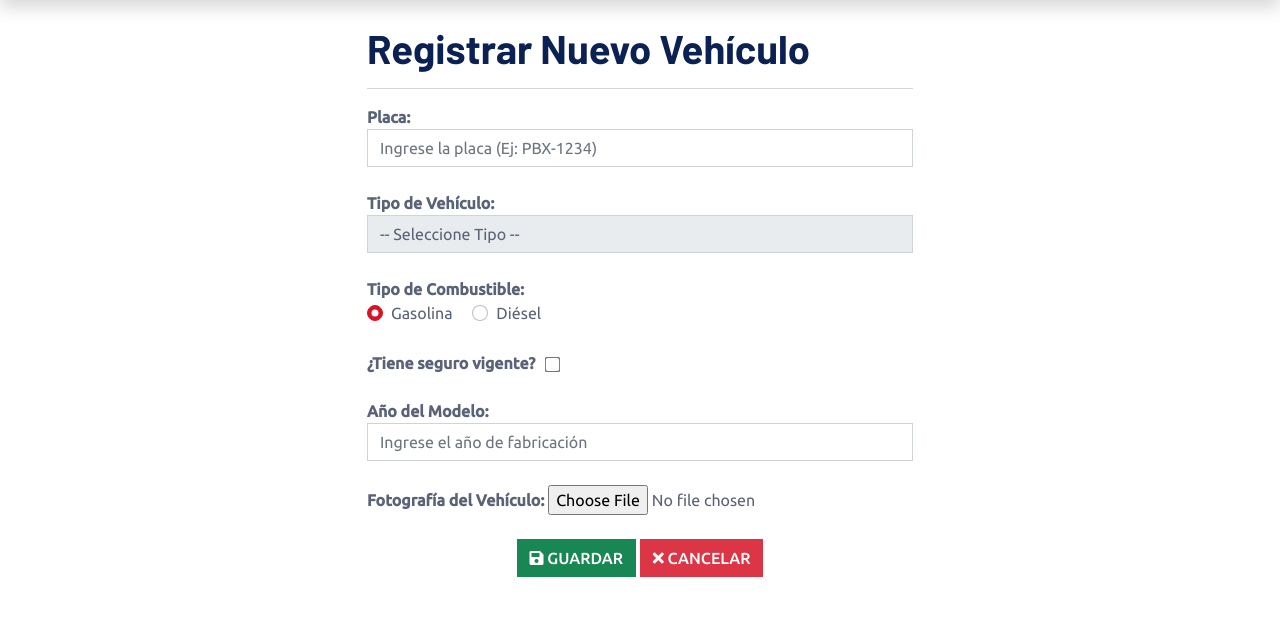
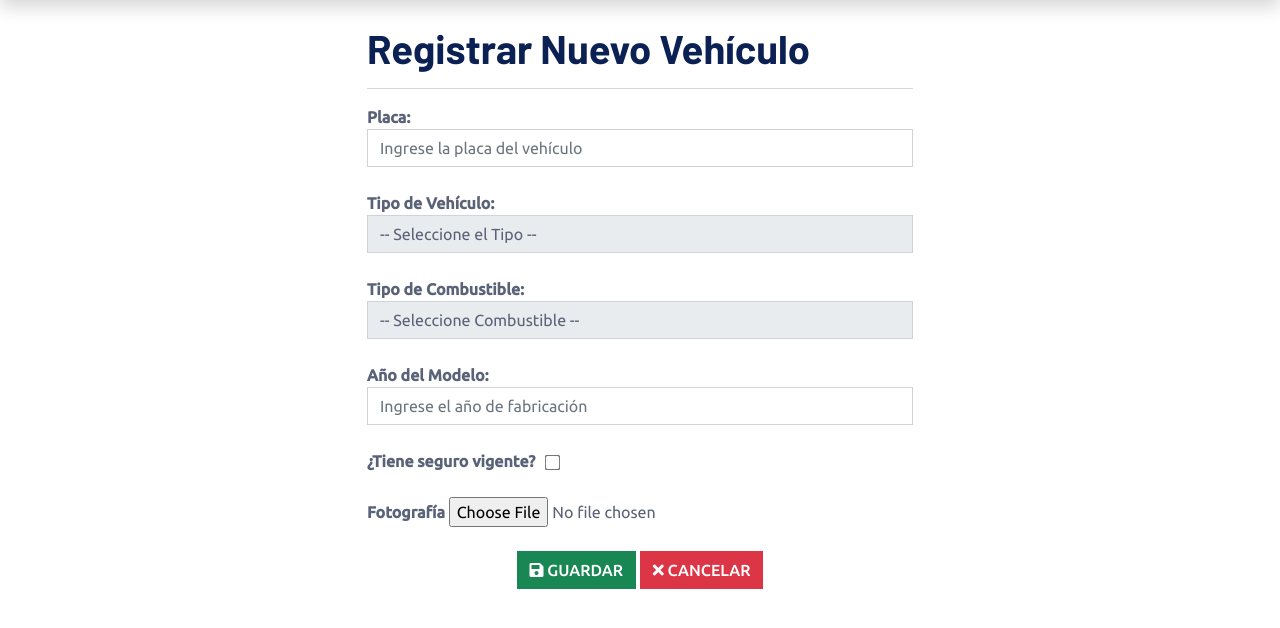
Before and after one commit to pablo2001-bod/control-flota, a Django app: page /NuevoVehiculo/ in a window 1280 px wide. Shown: the part 128-756 px from the top of the page. Run offline with Django 5.2, Linux system fonts and the light colour scheme; some libraries are stand-ins or nearby versions.

Commit message:
NuevoVehiculo.html

```diff
--- a/flota/templates/NuevoVehiculo.html
+++ b/flota/templates/NuevoVehiculo.html
@@ -11,12 +11,12 @@
                     {% csrf_token %}
 
                     <b>Placa:</b> <br>
-                    <input required minlength="7" maxlength="10" placeholder="Ingrese la placa (Ej: PBX-1234)" class="form-control" type="text" name="placa">
+                    <input required minlength="7" maxlength="10" placeholder="Ingrese la placa del vehículo" class="form-control" type="text" name="placa">
                     <br>
 
                     <b>Tipo de Vehículo:</b> <br>
                     <select required class="form-control" name="tipo_vehiculo">
-                        <option value="">-- Seleccione Tipo --</option>
+                        <option value="">-- Seleccione el Tipo --</option>
                         <option value="Sedán">Sedán</option>
                         <option value="Camioneta">Camioneta</option>
                         <option value="Camión">Camión</option>
@@ -24,31 +24,28 @@
                     <br>
 
                     <b>Tipo de Combustible:</b> <br>
-                    <div class="form-check form-check-inline">
-                        <input class="form-check-input" type="radio" name="tipo_combustible" id="gasolina" value="Gasolina" checked>
-                        <label class="form-check-label" for="gasolina">Gasolina</label>
-                    </div>
-                    <div class="form-check form-check-inline">
-                        <input class="form-check-input" type="radio" name="tipo_combustible" id="diesel" value="Diésel">
-                        <label class="form-check-label" for="diesel">Diésel</label>
-                    </div>
-                    <br><br>
+                    <select required class="form-control" name="tipo_combustible">
+                        <option value="">-- Seleccione Combustible --</option>
+                        <option value="Gasolina">Gasolina</option>
+                        <option value="Diésel">Diésel</option>
+                    </select>
+                    <br>
+
+                    <b>Año del Modelo:</b> <br>
+                    <input required placeholder="Ingrese el año de fabricación" class="form-control" type="number" name="anio_modelo">
+                    <br>
 
                     <b>¿Tiene seguro vigente?</b> &nbsp;
                     <input type="checkbox" name="seguro_vigente" value="True" style="transform: scale(1.2); vertical-align: middle;">
                     <br><br>
 
-                    <b>Año del Modelo:</b> <br>
-                    <input required placeholder="Ingrese el año de fabricación" class="form-control" type="number" name="anio_modelo">
-                    <br>
-
-                    <b>Fotografía del Vehículo:</b>
-                    <input type="file" name="foto" id="foto" required>
+                    <b>Fotografía</b>
+                    <input type="file" name="foto" id="foto">
                     <br> <br>
 
                     <div style="text-align: center;">
-                        <button class="btn btn-success" type="submit"> <i class="fa fa-save"></i> Guardar</button>
-                        <a href="/listadodevehiculos/" class="btn btn-danger"> <i class="fa fa-times"></i> Cancelar</a>
+                        <button class="btn btn-success" type="submit"> <i class="fa fa-save"></i> GUARDAR</button>
+                        <a href="/listadodevehiculos/" class="btn btn-danger"> <i class="fa fa-times"></i> CANCELAR</a>
                     </div>
                 </form>
                 <br>
@@ -61,15 +58,19 @@
             rules: {
                 placa: { required: true, minlength: 7 },
                 tipo_vehiculo: { required: true },
-                anio_modelo: { required: true, number: true }
+                tipo_combustible: { required: true },
+                anio_modelo: { required: true, number: true, min: 1900 }
             },
             messages: {
-                placa: { required: "Por favor ingrese la placa", minlength: "Debe tener al menos 7 caracteres" },
+                placa: { required: "Por favor ingrese la placa", minlength: "Debe ingresar una placa válida" },
                 tipo_vehiculo: { required: "Por favor seleccione el tipo de vehículo" },
+                tipo_combustible: { required: "Por favor seleccione el combustible" },
                 anio_modelo: { required: "Por favor ingrese el año", number: "Introduzca un número válido" }
             }
         });
+    </script>
 
+    <script>
         $("#foto").fileinput({
             language: "es",
             allowedFileExtensions: ["png", "jpg", "jpeg"],
```
